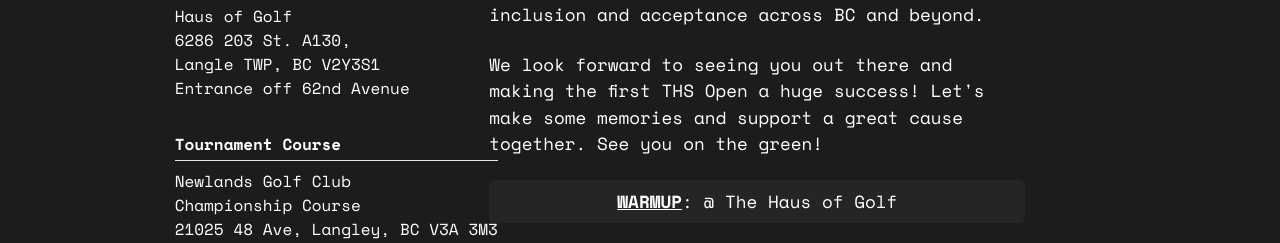
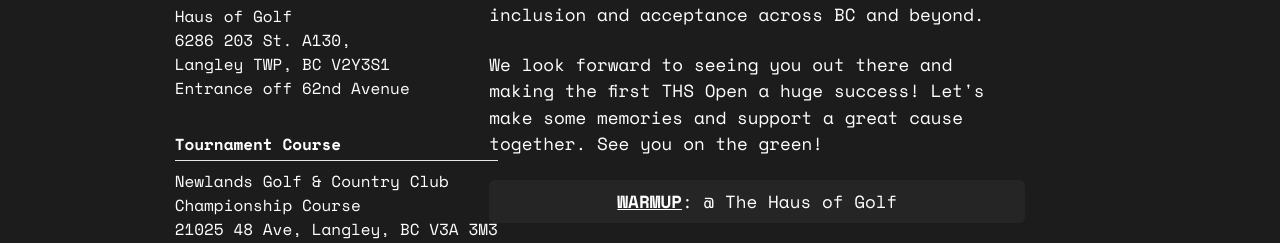
Before and after one commit to gianpinili/thsopen, a React (Vite) app: page /events/thsopen2024 in a window 1280 px wide. Shown: the part 421-664 px from the top of the page. Built offline with nearby package versions, Linux system fonts and the light colour scheme.

Commit message:
update text and sponsor photo

```diff
--- a/src/components/OurSponsors.jsx
+++ b/src/components/OurSponsors.jsx
@@ -7,7 +7,7 @@ import CoquitlamExpressLogo from '../assets/coquitlamexpresslogo.png';
 import HausLogo from '../assets/hauslogo.png';
 import LagaLogo from '../assets/lagalogo.png';
 import OrganikaLogo from '../assets/organikalogo.png';
-import CageLogo from '../assets/cage.png';
+import CageLogo from '../assets/cage.jpg';
 import MarconLogo from '../assets/marconlogo.png';
 import FireLogo from '../assets/VDFHC.png';
 // import LangleyRivermenlogo from '../assets/langleyrivermenlogo.png';
@@ -16,9 +16,9 @@ import FireLogo from '../assets/VDFHC.png';
 
 const logos = [
  { uuid: uuidv4(), src: HausLogo, alt: 'Haus Logo', href: 'https://hausofgolf.ca/' },
+ { uuid: uuidv4(), src: OrganikaLogo, alt: 'Organika Logo', href: 'https://organika.com/' },
+ { uuid: uuidv4(), src: CoquitlamExpressLogo, alt: 'Coquitlam Express Logo', href: 'https://www.coquitlamexpress.ca/' },
  { uuid: uuidv4(), src: CageLogo, alt: 'Cage Logo', href: 'https://www.bvrberbros.com/' },
- { uuid: uuidv4(), src: CoquitlamExpressLogo, alt: 'Coquitlam Express Logo', href: 'https://www.coquitlamexpress.ca/' },
- { uuid: uuidv4(), src: OrganikaLogo, alt: 'Organika Logo', href: 'https://organika.com/' },
  // { uuid: uuidv4(), src: LangleyRivermenlogo, alt: 'Langley Rivermen Logo', href: 'https://www.langleyrivermen.com/' },
  { uuid: uuidv4(), src: MarconLogo, alt: 'Marcon Logo', href: 'https://marconmetalfab.com/' },
  { uuid: uuidv4(), src: LagaLogo, alt: 'Laga Logo', href: 'http://www.lagasports.com/' },
--- a/src/pages/Open2024.jsx
+++ b/src/pages/Open2024.jsx
@@ -37,14 +37,14 @@ function Open2024() {
       <a href="https://maps.app.goo.gl/Pbj9RJAodRFLGJx67" target='_blank'>
        <p>Haus of Golf</p>
        <p className='text-[#ffffff]'>6286 203 St. A130,</p>
-       <p>Langle TWP, BC V2Y3S1</p>
+       <p>Langley TWP, BC V2Y3S1</p>
        <p>Entrance off 62nd Avenue</p>
       </a>
      </div>
      <div className='hover:scale-110 duration-300'>
       <p className='font-semibold border-b text-start mb-2 pb-1'>Tournament Course</p>
       <a href="https://maps.app.goo.gl/G1WHT2uoKsyTC1cQ6" target='_blank'>
-       <p>Newlands Golf Club</p>
+       <p>Newlands Golf & Country Club</p>
        <p className='text-[#ffffff]'>Championship Course</p>
        <p>21025 48 Ave, Langley, BC V3A 3M3</p>
       </a>
```
Also changed, not shown: src/assets/cage.jpg (added).
